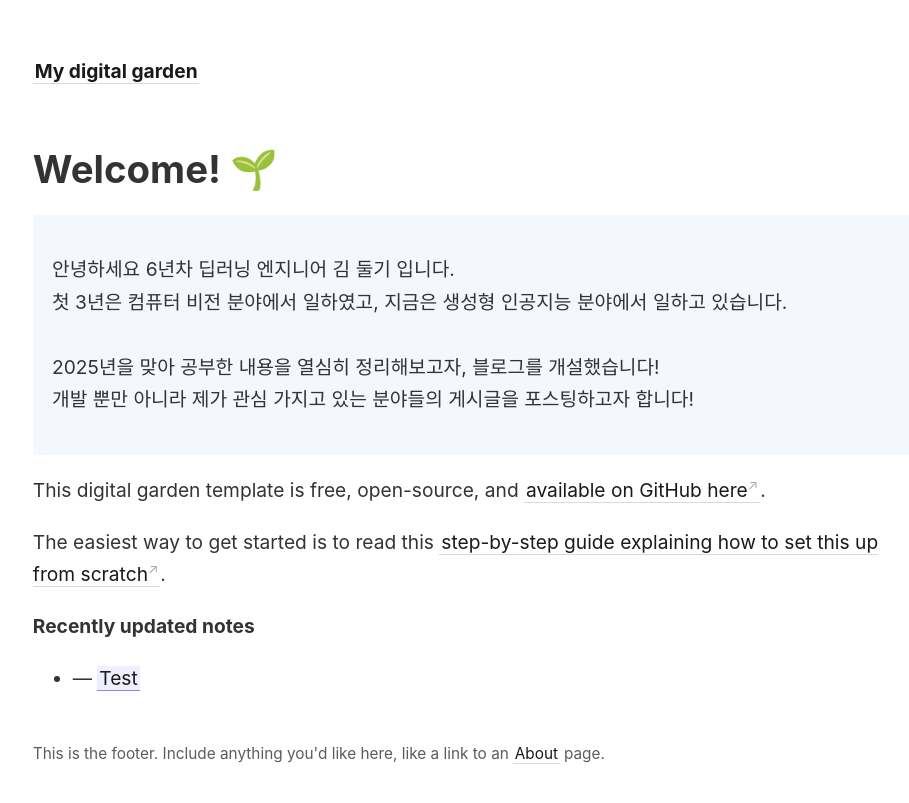
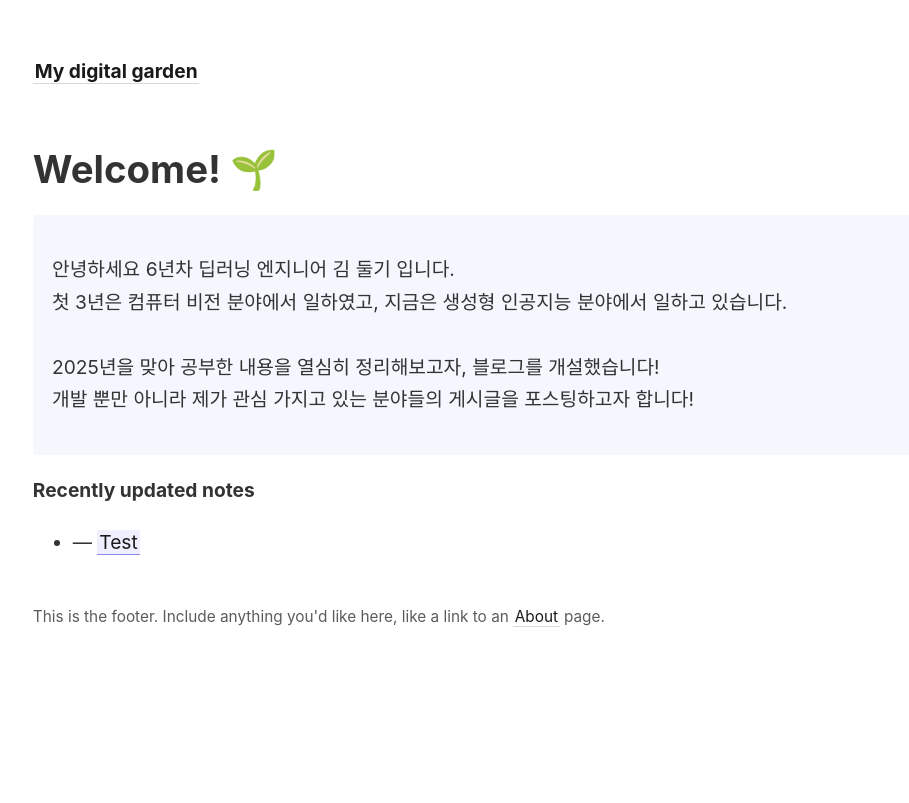
Before and after one commit to EvoDmiK/dove-blog, a Jekyll site: the page built from _pages/index.md, in a window 1280 px wide. Shown: the top 803 px of the page, without its empty margins (44-953 px from the left). Built offline with Jekyll 4.4.1, drawn with Linux system fonts in a browser that asks for light colours.

Commit message:
vault backup: 2025-01-31 12:14:35

```diff
--- a/_pages/index.md
+++ b/_pages/index.md
@@ -15,9 +15,6 @@
 개발 뿐만 아니라 제가 관심 가지고 있는 분야들의 게시글을 포스팅하고자 합니다!
 </p>
 
-This digital garden template is free, open-source, and [available on GitHub here](https://github.com/maximevaillancourt/digital-garden-jekyll-template).
-
-The easiest way to get started is to read this [step-by-step guide explaining how to set this up from scratch](https://maximevaillancourt.com/blog/setting-up-your-own-digital-garden-with-jekyll).
 
 <strong>Recently updated notes</strong>
 
```
